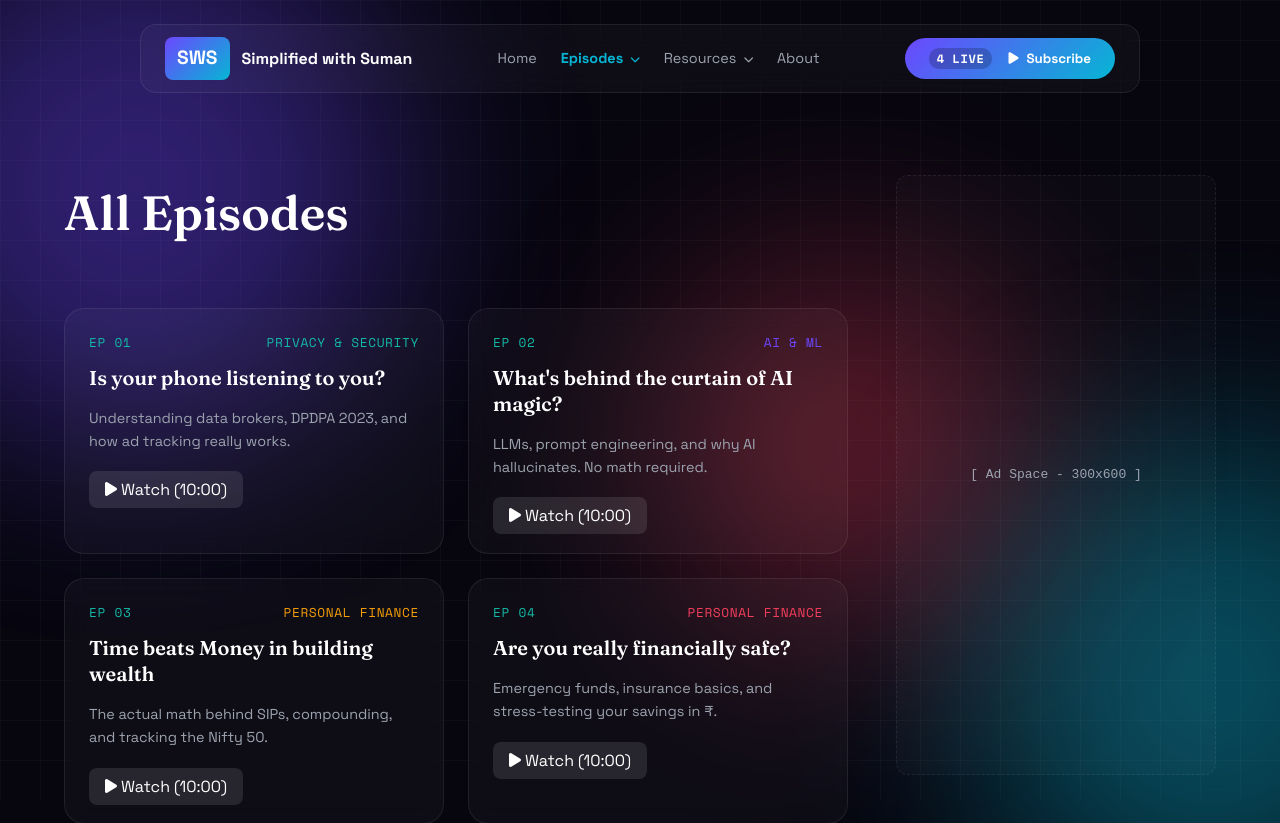
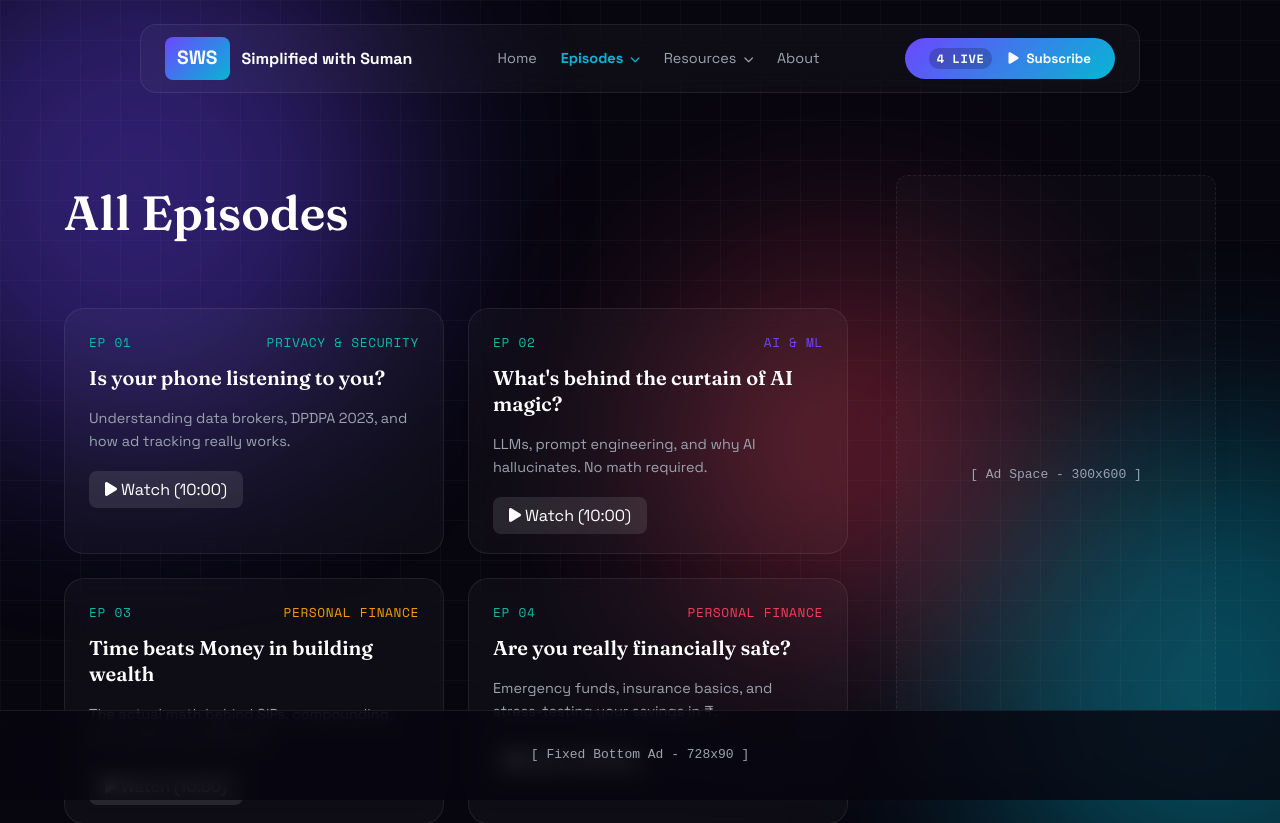
Before and after one commit to Kinet-Labs-Organization/simplified-with-suman, a React (Vite) app: page /all-episodes in a window 1280 px wide. Shown: the top 823 px of the page. Built offline with nearby package versions, Linux system fonts and the light colour scheme.

Commit message:
first commits

```diff
--- a/Layout.jsx
+++ b/Layout.jsx
@@ -1,6 +1,33 @@
-import React from 'react';
+import React, { useState, useEffect } from 'react';
+import { useLocation } from 'react-router-dom';
 
 const Layout = ({ children }) => {
+    const location = useLocation();
+    const isHome = location.pathname === '/';
+    const [showAd, setShowAd] = useState(!isHome);
+
+    useEffect(() => {
+        if (!isHome) {
+            setShowAd(true);
+            return;
+        }
+
+        const handleScroll = () => {
+            const hero = document.querySelector('.hero');
+            if (hero) {
+                // Show ad when user scrolls past 80% of the hero section
+                const threshold = hero.offsetHeight * 0.8;
+                setShowAd(window.scrollY > threshold);
+            } else {
+                setShowAd(true);
+            }
+        };
+
+        window.addEventListener('scroll', handleScroll);
+        handleScroll(); // Check initial position
+        return () => window.removeEventListener('scroll', handleScroll);
+    }, [isHome, location.pathname]);
+
     return (
         <>
             <div className="bg-grid"></div>
@@ -8,6 +35,13 @@ const Layout = ({ children }) => {
             <div className="orb orb-2"></div>
             <div className="orb orb-3"></div>
             {children}
+            {showAd && (
+                <div className="bottom-ad-banner" style={{ animation: 'fadeInUp 0.5s ease-out' }}>
+                    <div style={{ color: 'var(--text-muted)', fontFamily: 'monospace' }}>
+                        [ Fixed Bottom Ad - 728x90 ]
+                    </div>
+                </div>
+            )}
         </>
     );
 };
--- a/index.css
+++ b/index.css
@@ -34,6 +34,7 @@ body {
     overflow-x: hidden;
     line-height: 1.6;
     opacity: 0;
+    padding-bottom: 90px; /* Space for fixed bottom ad */
     transition: opacity 0.5s ease;
 }
 
@@ -56,6 +57,23 @@ a {
     color: inherit;
     text-decoration: none;
     transition: color 0.3s ease;
+}
+
+/* Fixed Bottom Ad Banner */
+.bottom-ad-banner {
+    position: fixed;
+    bottom: 0;
+    left: 0;
+    width: 100%;
+    height: 90px;
+    background: rgba(7, 6, 15, 0.8);
+    backdrop-filter: blur(10px);
+    -webkit-backdrop-filter: blur(10px);
+    border-top: 1px solid var(--glass-border);
+    display: flex;
+    align-items: center;
+    justify-content: center;
+    z-index: 99;
 }
 
 /* Background Elements */
```
